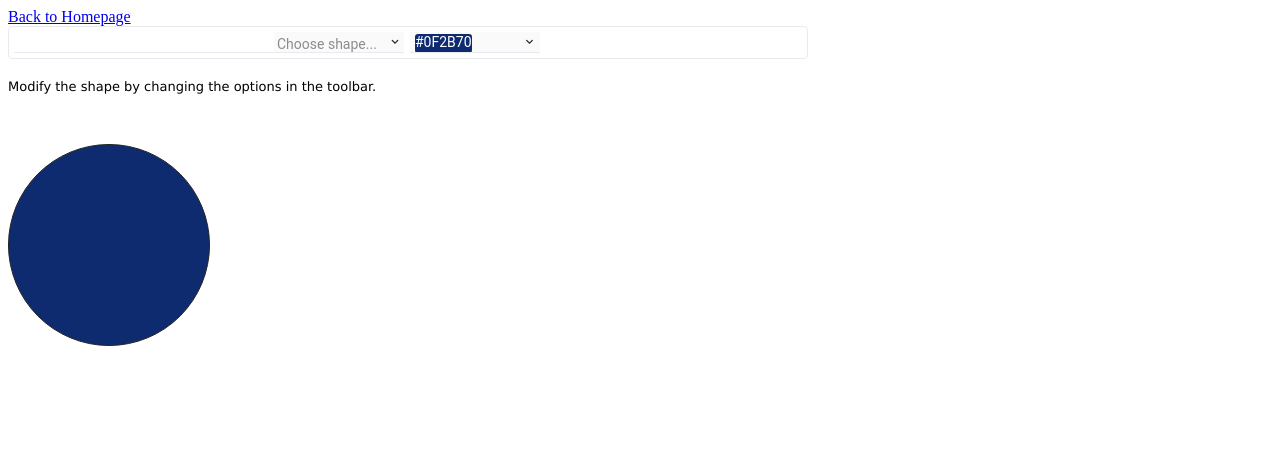
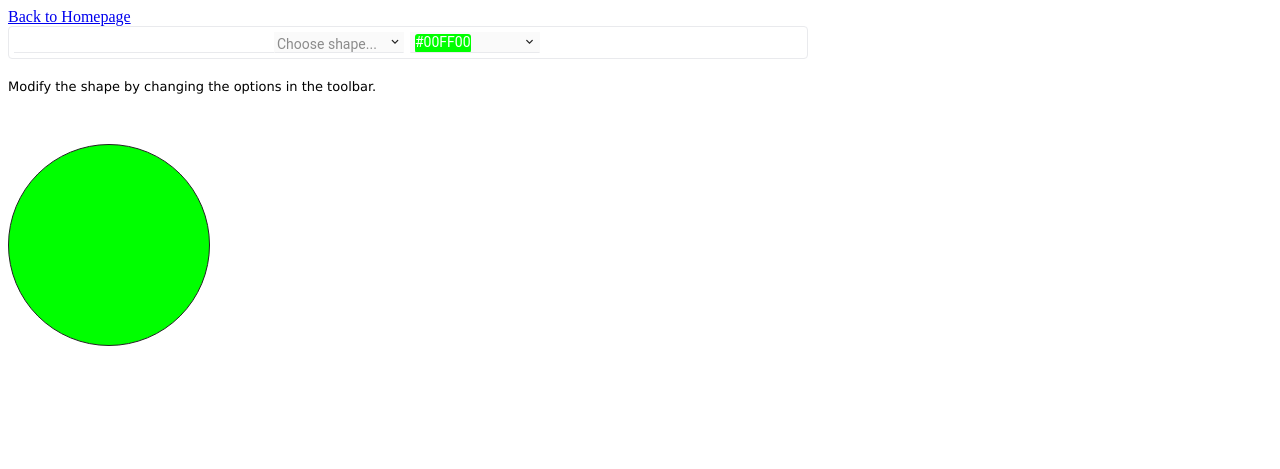
Before and after one commit to MiloXylo/Miles--Website, a plain HTML site: page jqwidgets-ver15.0.0/demos/Javascript & JQuery/jqxtoolbar/javascript-toolbar-events.htm in a window 1280 px wide. Shown: the top 469 px of the page. Drawn offline with Linux system fonts and the light colour scheme.

Commit message:
Assignment Changes

```diff
--- a/jqwidgets-ver15.0.0/demos/Javascript & JQuery/jqxtoolbar/javascript-toolbar-events.htm
+++ b/jqwidgets-ver15.0.0/demos/Javascript & JQuery/jqxtoolbar/javascript-toolbar-events.htm
@@ -71,9 +71,9 @@
                                 tool.jqxDropDownButton('setContent', getTextElementByColor(event.args.color));
                                 $("#shape").css("background-color", "#" + event.args.color.hex);
                             });
-                            colorPicker.jqxColorPicker({ color: "0F2B70", colorMode: 'hue', width: 220, height: 220 });
+                            colorPicker.jqxColorPicker({ color: "00FF00", colorMode: 'hue', width: 220, height: 220 });
                             tool.jqxDropDownButton({ width: 130, height: 21 });
-                            tool.jqxDropDownButton('setContent', getTextElementByColor(new $.jqx.color({ hex: "0F2B70" })));
+                            tool.jqxDropDownButton('setContent', getTextElementByColor(new $.jqx.color({ hex: "00FF00" })));
                             break;
                     }
                 }
@@ -88,7 +88,7 @@
     <div style="margin-top: 20px; margin-bottom: 50px; font-size: small; font-family: Verdana;">
         Modify the shape by changing the options in the toolbar.</div>
     <div id="shape" style="width: 200px; height: 200px; border: 1px solid #222222; border-radius: 50%;
-        background-color: #0F2B70;">
+        background-color: #00FF00;">
     </div>
 
 
```
Also changed, not shown: jqwidgets-ver15.0.0/demos/Javascript & JQuery/jqxchart/javascript_chart_combination_series.htm (+1 -1 lines), jqwidgets-ver15.0.0/demos/Javascript & JQuery/jqxchart/javascript_chart_pie_series.htm (+3 -3 lines), jqwidgets-ver15.0.0/demos/Javascript & JQuery/jqxdragdrop/defaultfunctionality.htm (+1 -1 lines), jqwidgets-ver15.0.0/demos/Javascript & JQuery/jqxscheduler/scheduler-configure-scales.htm (+2 -1 lines), jqwidgets-ver15.0.0/demos/sampledata/desktop_browsers_share_dec2011.txt.
